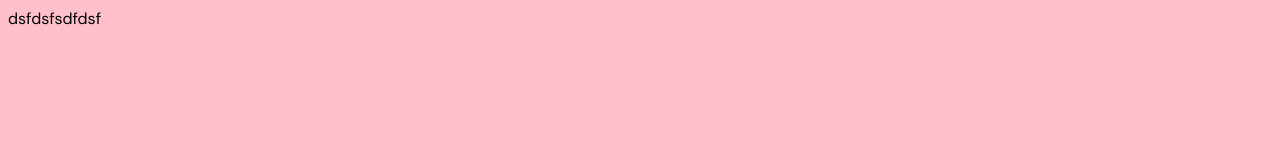
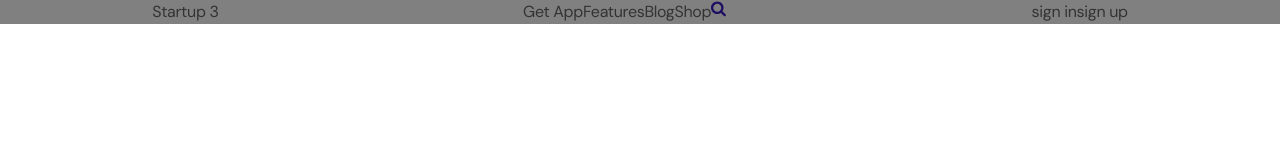
Before and after one commit to oooohri/lisang, a plain HTML site: page index.html in a window 1280 px wide. Drawn offline with Linux system fonts and the light colour scheme.

Commit message:
헤더 기초

```diff
--- /dev/null
+++ b/css/base.css
@@ -0,0 +1,29 @@
+@charset "utf-8";
+@import url('https://fonts.googleapis.com/css2?family=DM+Sans:ital,opsz,wght@0,9..40,100..1000;1,9..40,100..1000&family=Inter:ital,opsz,wght@0,14..32,100..900;1,14..32,100..900&display=swap');
+
+*,
+*::before,
+*::after {
+	box-sizing: border-box;
+}
+
+html{font-size: 62.5%;scroll-behavior: smooth;}
+body {padding:0; margin:0; font-family:'DM Sans', sans-serif; line-height: 1.5; color:#333; -webkit-font-smoothing: antialiased; -webkit-text-size-adjust:100%;letter-spacing: -.02em;font-size: 14px;}
+
+@media (min-width: 768px){
+	body{font-size: 16px;}
+}
+
+article, aside, details, figcaption, figure, footer, header, hgroup, main, nav, section, summary {display: block;}
+
+fieldset {display:block; margin:0; padding:0; border:0;}
+form {margin:0; padding:0;}
+a,a:hover,a:focus,a:active{color: inherit;text-decoration:none}
+img {border:0; vertical-align:top;max-width: 100%;}
+em, address {font-style:normal;}
+table {width:100%; border-collapse:collapse;}
+button {font-family:'DM Sans', sans-serif;cursor: pointer;border: 0;background: none;}
+
+body, p, span, h1, h2, h3, h4, h5, h6, ul, ol, li, dl, dt, dd, table, th, td, form, fieldset, legend, input, textarea, button, select, label{margin: 0;padding: 0}
+ul, li{list-style:none;}
+u{text-decoration-thickness: 1px;text-underline-position: under;}
--- a/index.html
+++ b/index.html
@@ -4,9 +4,30 @@
     <meta charset="UTF-8">
     <meta name="viewport" content="width=device-width, initial-scale=1.0">
     <title>Document</title>
-<link rel="stylesheet" href="./css/common.css">
+
+    <link rel="stylesheet" href="./css/bootstrap.min.css">
+    <link rel="stylesheet" href="./css/swiper-bundle.min.css">
+    <link rel="stylesheet" href="./css/base.css">
+    <link rel="stylesheet" href="./css/common.css">
 </head>
 <body>
-    <headar>dsfdsfsdfdsf</headar>
+    <headar id="hd">
+            <nav>
+                <a href="#">Startup 3</a>
+                <ul>
+                    <li><a href="#none">Get App</a></li>
+                    <li><a href="#none">Features</a></li>
+                    <li><a href="#none">Blog</a></li>
+                    <li><a href="#none">Shop</a></li>
+                    <li><a href="#none" class="icon search"></a></li>
+                </ul>
+                <ul>
+                    <li><a href="#none">sign in</a></li>
+                    <li><a href="#none">sign up</a></li>
+                </ul>
+            </nav>
+    </headar>
+    <main></main>
+    <footer></footer>
 </body>
 </html>
--- a/scss/common.scss
+++ b/scss/common.scss
@@ -1,6 +1,51 @@
-@import url('https://fonts.googleapis.com/css2?family=DM+Sans:ital,opsz,wght@0,9..40,100..1000;1,9..40,100..1000&family=Inter:ital,opsz,wght@0,14..32,100..900;1,14..32,100..900&display=swap');
 
-body {
-    background: pink;
-    font-family: "DM Sans", sans-serif;
+
+:root{
+	--purple : #2F1893;
+    --thick-purple:#1E0E62;
+	--gray: #EBEAED;
+	--mint: #25DAC5;
+	--primary: #1087F5;
+	--red: #EA3223;
+	--hotpink: #E93A7D;
 }
+
+// color
+.bg-purple {background-color: var(--purple) !important;}
+.bg-mint {background-color: var(--mint) !important;}
+.bg-hotpink {background-color: var(--hotpink) !important;}
+
+// opacity
+.text-op70 {color: #fff; opacity: 70%;}
+.border-op30 {border: 2px solid #fff; opacity: 30%;}
+.border-op20 {border: 2px solid #fff; opacity: 20%;}
+
+// font-size
+.text-xxl {font-size: 58px;}
+.text-xl {font-size: 24px;}
+.text-lg {font-size: 22px;}
+.text-md {font-size: 18px;}
+.text-sm {font-size: 16px;}
+.text-xs {font-size: 14px;}
+
+// icon
+.icon { display: inline-block; width: 16px; height: 16px; }
+.search {background: url(../img/icon/icon-search.svg) no-repeat;}
+
+// hedaer
+#hd {
+    position: fixed;
+    left: 0;
+    right: 0;
+    width: 100%;
+    // height: 100px;
+    background-color: gray;
+    z-index: 10;
+}
+nav{
+    display: flex;
+    justify-content: space-around;
+    ul {
+        display: flex;
+    }
+}
```
Also changed, not shown: css/common.css, img/icon/icon-search.svg (added).
